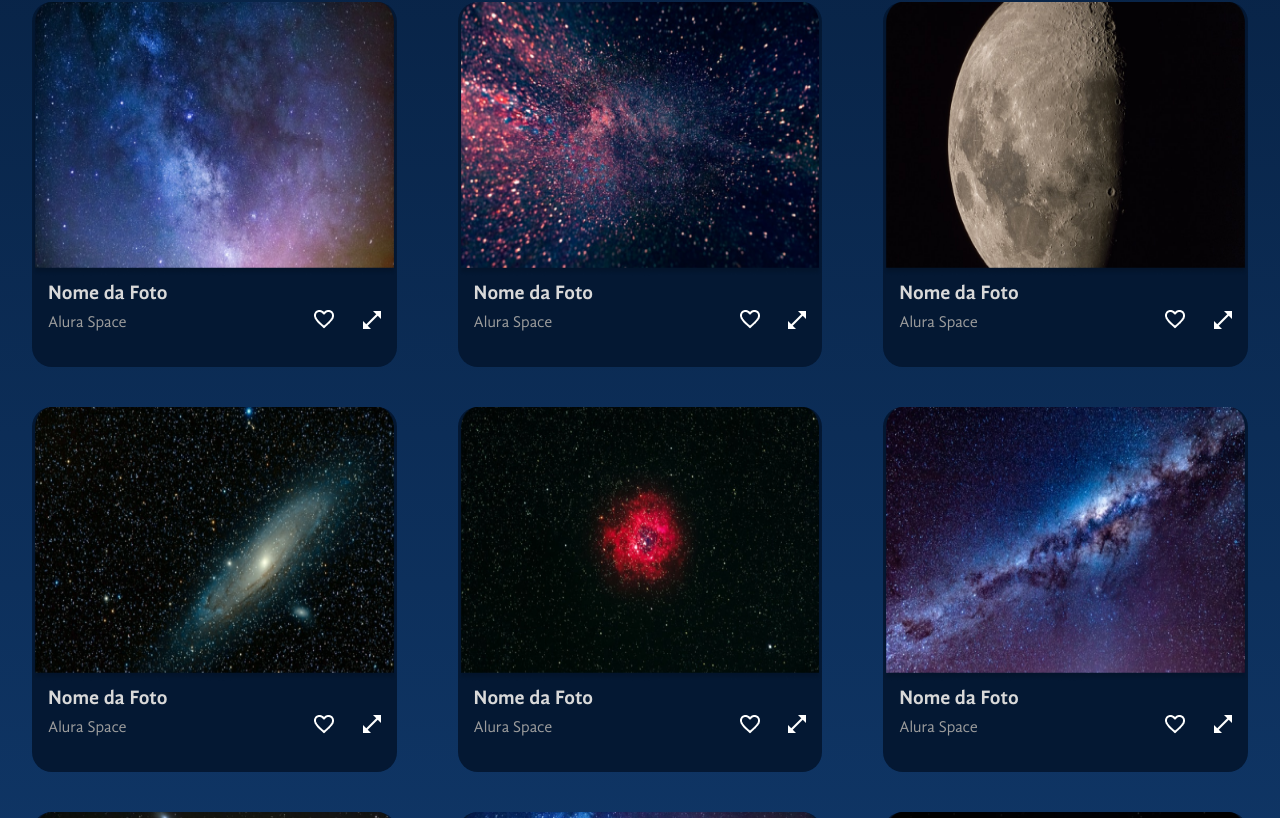
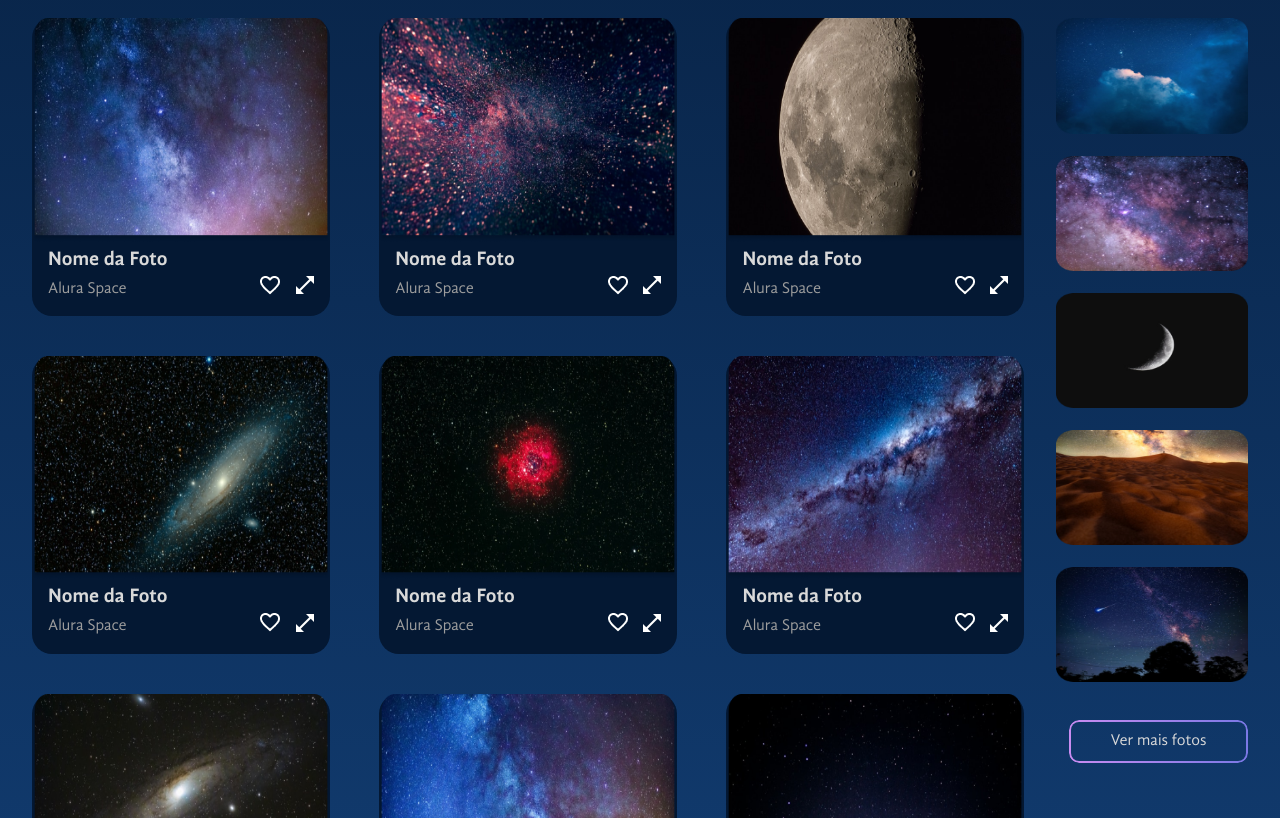
Before and after one commit to marcelluscaio/ReactArquivosEstaticos, a React (Create React App) app: page / in a window 1280 px wide. Shown: the part 642-1460 px from the top of the page. Built offline with nearby package versions, Linux system fonts and the light colour scheme.

Commit message:
feat: Populares

```diff
--- a/src/components/Populares/index.jsx
+++ b/src/components/Populares/index.jsx
@@ -1,10 +1,20 @@
+import styles from './style/populares.module.scss'
 import Photos from './Photos.json'
 
 export default function Populares(){
    return(
-      <aside>
+      <aside className={styles.populares}>
          <h2>Populares</h2>
-         <ul></ul>
+         <ul className={styles.populares__imagens}>
+            {Photos.map(Photo => {
+               return(
+                  <li key={Photo.id}>
+                     <img src={Photo.path} alt={Photo.alt} />
+                  </li>
+               )
+            })}
+         </ul>
+         <button>Ver mais fotos</button>
       </aside>
    )
 }
--- /dev/null
+++ b/src/components/Populares/style/populares.module.scss
@@ -0,0 +1,86 @@
+@import "../../../styles/variables";
+
+.populares {
+  display: flex;
+  flex-direction: column;
+  justify-content: flex-start;
+  align-items: center;
+
+  margin-top: 1rem;
+
+  color: $roxo;
+  font-family: $fonte-normal;
+  font-size: 16px;
+
+  h2 {
+  }
+
+  &__imagens {
+    /* display: flex;
+    flex-direction: column;
+    justify-content: space-between;
+    height: 77%; */
+
+    width: 15vw;
+    padding-left: 2rem;
+    padding-top: 4rem;
+
+    list-style: none;
+
+   li{
+      margin-bottom: 1rem;
+   }
+
+    img {
+      width: 100%;
+      aspect-ratio: 5 / 3;
+    }
+  }
+
+  button {
+    position: relative;
+    z-index: 0;
+
+    width: 80%;
+    padding: 12px 16px;
+    margin-left: auto;
+    background: transparent;
+    border: none;
+
+    color: $cor-do-texto;
+    font-family: $fonte-normal;
+    font-size: 16px;
+
+    cursor: pointer;
+
+    &:hover {
+      background: linear-gradient(to right, $rosa, $roxo) border-box;
+
+      color: $azul-escuro;
+
+      transition: 0.1s;
+      border-radius: 10px;
+    }
+
+    &::before {
+      content: "";
+
+      position: absolute;
+      inset: 0;
+      z-index: -1;
+
+      border: 2px solid transparent;
+      background: linear-gradient(to right, $rosa, $roxo) border-box;
+
+      color: $azul-escuro;
+
+      -webkit-mask: linear-gradient(#fff 0 0) padding-box,
+        linear-gradient(#fff 0 0);
+      -webkit-mask-composite: xor;
+      mask-composite: exclude;
+
+      border-radius: 10px;
+      transition: 0.1s;
+    }
+  }
+}
--- a/src/pages/InitialPage/index.jsx
+++ b/src/pages/InitialPage/index.jsx
@@ -14,8 +14,10 @@ export default function InitialPage(){
                <Menu/>
                <Banner/>
             </section>
-            <Gallery/>
-            <Populares/>
+            <section className={styles.main__gallery}>
+               <Gallery/>
+               <Populares/>
+            </section>
          </main>
       </>
    )
--- a/src/pages/InitialPage/style/initialPage.module.scss
+++ b/src/pages/InitialPage/style/initialPage.module.scss
@@ -8,4 +8,8 @@
       justify-content: space-between;
       align-items: center;
    }
+
+   &__gallery{
+      display: flex;
+   }
 }
```
